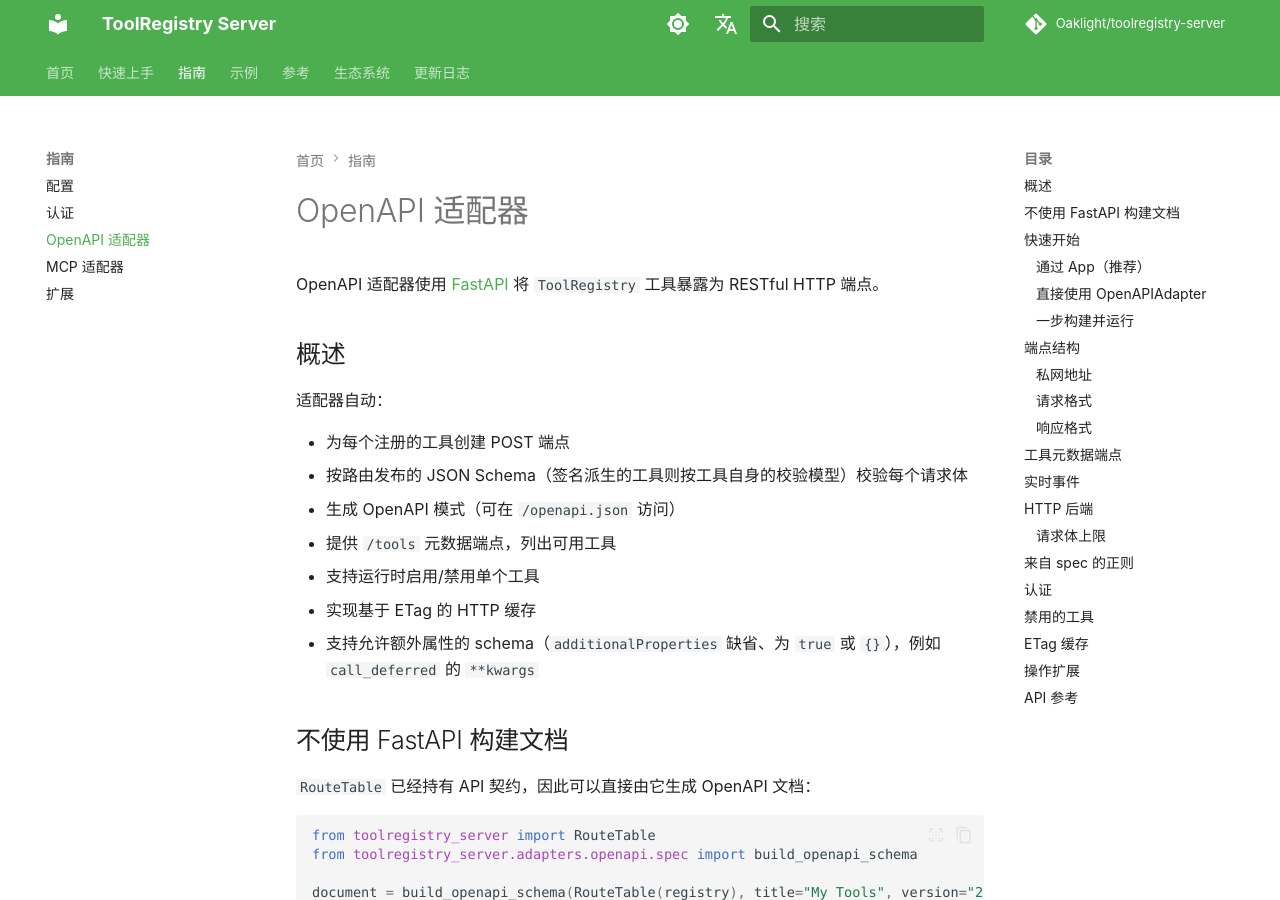
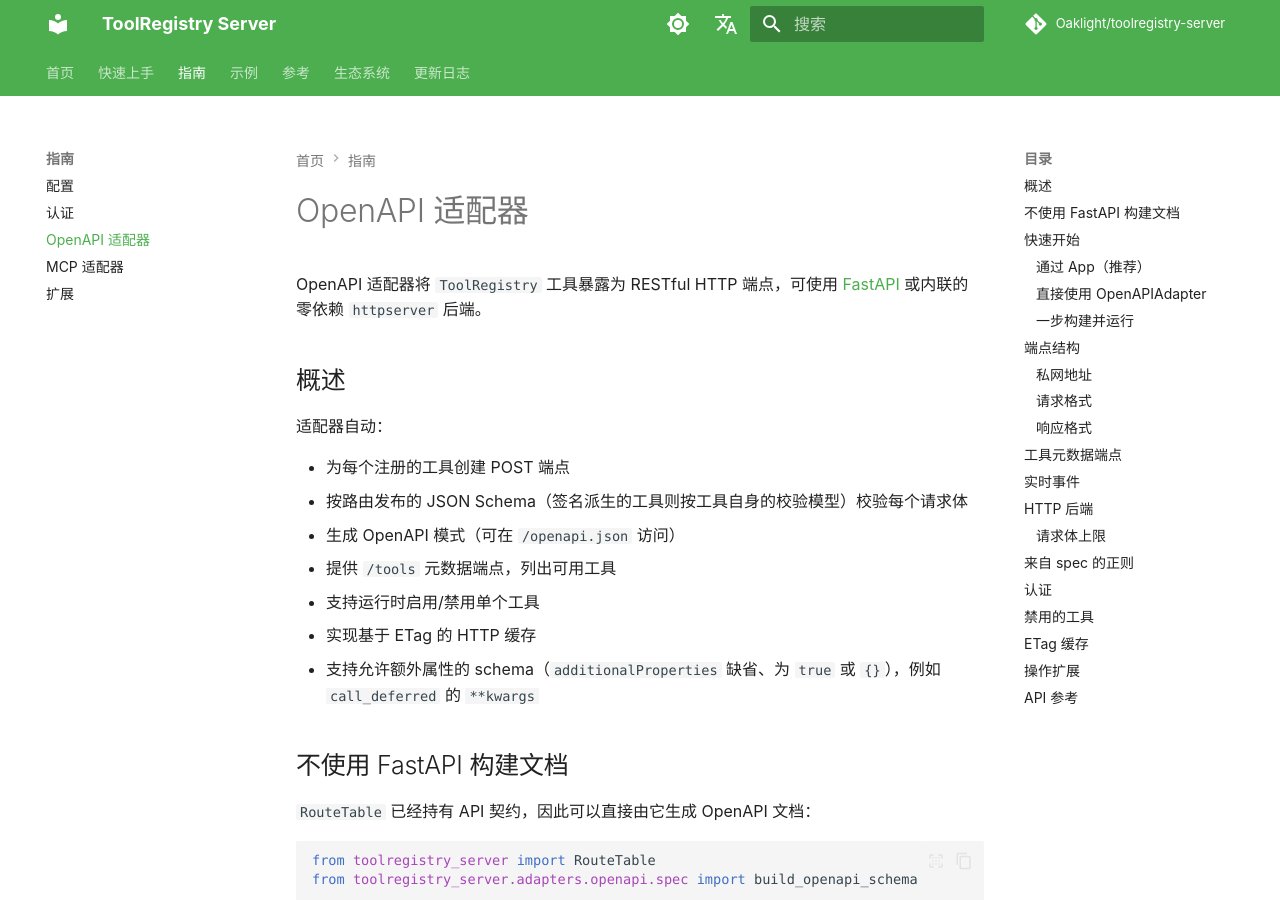
Before and after one commit to Oaklight/toolregistry-server, an MkDocs documentation site: the page built from docs/guides/openapi.md, in a window 1280 px wide and 900 px high. Built offline with MkDocs 1.6.1 and Material for MkDocs 9.7.7, drawn with Linux system fonts in a browser that asks for light colours; some web fonts are replaced; comment, search, counter and statistics services are not loaded.

Commit message:
docs: 在开篇说明两种 OpenAPI 后端

```diff
--- a/docs/guides/openapi.md
+++ b/docs/guides/openapi.md
@@ -1,6 +1,6 @@
 # OpenAPI 适配器
 
-OpenAPI 适配器使用 [FastAPI](https://fastapi.tiangolo.com/) 将 `ToolRegistry` 工具暴露为 RESTful HTTP 端点。
+OpenAPI 适配器将 `ToolRegistry` 工具暴露为 RESTful HTTP 端点，可使用 [FastAPI](https://fastapi.tiangolo.com/) 或内联的零依赖 `httpserver` 后端。
 
 ## 概述
 
```
Also changed, not shown: docs/get-started/installation.md (+1 -1 lines), docs/reference/api/index.md (+1 -1 lines).
